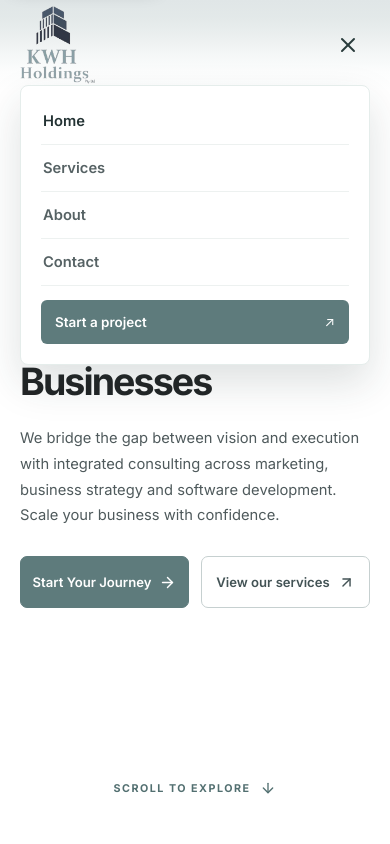
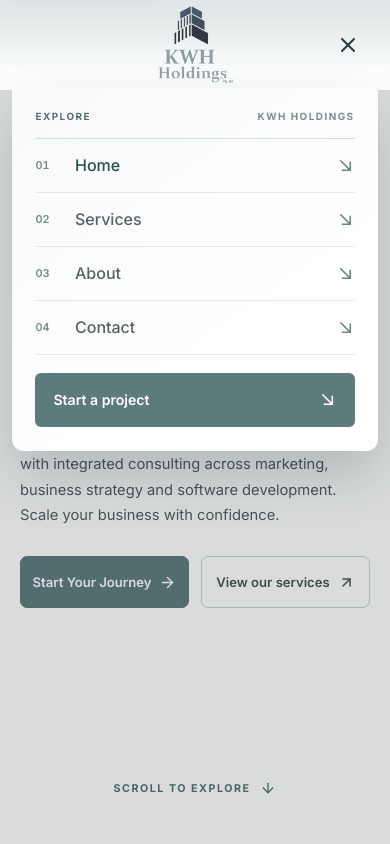
Before and after one commit to Thuso4747/KWH-Holdings, a React (Vite) app: page / in a window 390 px wide. Both pictures are taken after a click on the button "Open navigation menu". Shown: the top 844 px of the page. Built offline with nearby package versions, Linux system fonts and the light colour scheme.

Commit message:
Refine mobile navigation and arrow icons
Co-authored-by: arena-agent <297053741+arena-agent@users.noreply.github.com>

```diff
--- /dev/null
+++ b/src/components/DiagonalArrowIcon.jsx
@@ -0,0 +1,8 @@
+export function DiagonalArrowIcon({ size = '1em', ...props }) {
+  return (
+    <svg xmlns="http://www.w3.org/2000/svg" width={size} height={size} viewBox="0 0 24 24" aria-hidden="true" focusable="false" {...props}>
+      <path d="M0 0h24v24H0z" fill="none" />
+      <path fill="none" stroke="currentColor" strokeLinecap="round" strokeLinejoin="round" strokeWidth="2" d="M18 18L6 6m2 12h10V8" />
+    </svg>
+  );
+}
--- a/src/components/Header.jsx
+++ b/src/components/Header.jsx
@@ -2,6 +2,7 @@ import { useEffect, useLayoutEffect, useRef, useState } from 'react';
 import { Link, useLocation } from 'react-router-dom';
 import { X } from 'lucide-react';
 import Logo from './Logo';
+import { DiagonalArrowIcon } from './DiagonalArrowIcon';
 import { MenuIcon } from './MenuIcon';
 import { useServiceHeader } from './useServiceHeader';
 
@@ -172,8 +173,8 @@ export default function Header() {
     }
   }
 
-  function renderNavigationLinks() {
-    return items.map((item) => (
+  function renderNavigationLinks(menuDetails = false) {
+    return items.map((item, index) => (
       <Link
         key={item.label}
         to={item.to}
@@ -181,7 +182,9 @@ export default function Header() {
         aria-current={isActive(item.label) ? 'page' : undefined}
         onClick={() => setMenuOpen(false)}
       >
-        {item.label}
+        {menuDetails && <span className="navigation-menu__index" aria-hidden="true">0{index + 1}</span>}
+        <span className={menuDetails ? 'navigation-menu__label' : undefined}>{item.label}</span>
+        {menuDetails && <DiagonalArrowIcon className="navigation-menu__arrow" size={19} />}
       </Link>
     ));
   }
@@ -203,6 +206,7 @@ export default function Header() {
         </button>
       )}
       {isServiceMenuOpen && <div className="service-menu-backdrop" aria-hidden="true" onClick={closeServiceNavigation} />}
+      {!isServicePage && menuOpen && <div className="standard-menu-backdrop" aria-hidden="true" />}
       <header
         id="site-header"
         ref={serviceHeader.headerRef}
@@ -238,8 +242,11 @@ export default function Header() {
             aria-label={isServicePage ? 'Primary navigation' : 'Navigation menu'}
             hidden={!isServicePage && !menuOpen}
           >
-            {renderNavigationLinks()}
-            <Link className="mobile-nav-cta" to="/consultation" onClick={() => setMenuOpen(false)}>Start a project <span aria-hidden="true">↗</span></Link>
+            <div className="navigation-menu__heading" aria-hidden="true"><span>Explore</span><span>KWH Holdings</span></div>
+            {renderNavigationLinks(true)}
+            <Link className="mobile-nav-cta" to="/consultation" onClick={() => setMenuOpen(false)}>
+              <span>Start a project</span><DiagonalArrowIcon size={19} />
+            </Link>
           </nav>
         </div>
       </header>
--- a/src/styles.css
+++ b/src/styles.css
@@ -109,7 +109,8 @@ h1, h2, h3 { line-height: 1.15; letter-spacing: -.035em; }
 .primary-nav > a:not(.mobile-nav-cta)::after { content: ''; position: absolute; left: 0; right: 100%; bottom: 3px; height: 2px; background: #77999a; transition: right .2s ease; }
 .primary-nav > a:hover, .primary-nav > a.is-active { color: #243334; }
 .primary-nav > a:hover::after, .primary-nav > a.is-active::after { right: 0; }
-.menu-toggle, .mobile-nav-cta, .service-menu-backdrop { display: none; }
+.menu-toggle, .mobile-nav-cta, .service-menu-backdrop, .standard-menu-backdrop,
+.navigation-menu__heading, .navigation-menu__index, .navigation-menu__arrow { display: none; }
 
 /* Keep the main links truly centred between the logo and the menu control. */
 .site-header--standard { container-type: inline-size; }
@@ -378,7 +379,8 @@ h1, h2, h3 { line-height: 1.15; letter-spacing: -.035em; }
 .request-details { margin-top: 25px; border: 1px solid #485253; border-radius: 6px; text-align: left; }
 .request-details summary { padding: 13px 16px; color: #e6eded; font-size: .8rem; cursor: pointer; }
 .request-details pre { max-height: 300px; overflow: auto; padding: 0 16px 16px; margin: 0; color: #c2cccc; font: .75rem/1.6 'Inter', sans-serif; white-space: pre-wrap; overflow-wrap: anywhere; }
-.text-button { padding: 0; border: 0; background: transparent; font-size: .8rem; font-weight: 600; }
+.text-button { display: inline-flex; align-items: center; gap: 8px; padding: 0; border: 0; background: transparent; font-size: .8rem; font-weight: 600; }
+.text-button svg { flex: none; }
 .text-button--light { margin-top: 24px; color: #bfd2d1; }
 .text-button:hover { text-decoration: underline; }
 .consultation-info-grid { display: grid; grid-template-columns: repeat(2, minmax(0, 1fr)); gap: 20px; margin-top: 20px; }
@@ -404,8 +406,8 @@ h1, h2, h3 { line-height: 1.15; letter-spacing: -.035em; }
 .consultation-department-grid a { position: relative; display: flex; flex-direction: column; align-items: center; min-width: 0; padding: 0 12px; text-align: center; }
 .consultation-department-grid h3 { margin-bottom: 12px; color: #5e7b7c; font-size: 1rem; overflow-wrap: anywhere; }
 .consultation-department-grid p { margin-bottom: 8px; color: #566266; font-size: .8rem; line-height: 1.6; overflow-wrap: anywhere; }
-.department-arrow { display: inline-block; margin-top: auto; color: #6c8d8e; transition: transform .2s; }
-.consultation-department-grid a:hover .department-arrow { transform: translateX(3px); }
+.department-arrow { display: block; flex: none; margin-top: auto; color: #6c8d8e; transition: transform .2s; }
+.consultation-department-grid a:hover .department-arrow, .consultation-department-grid a:focus-visible .department-arrow { transform: translate(3px, 3px); }
 
 /* Footer and simple pages */
 .site-footer { padding: 76px 0 28px; background: #242627; color: #fff; }
@@ -432,6 +434,11 @@ h1, h2, h3 { line-height: 1.15; letter-spacing: -.035em; }
 .not-found { min-height: 500px; display: flex; align-items: center; text-align: center; }
 .not-found .button { margin-top: 20px; }
 
+@keyframes mobile-menu-enter {
+  from { opacity: 0; transform: translateY(-8px); }
+  to { opacity: 1; transform: translateY(0); }
+}
+
 @media (max-width: 1100px) {
   .about-values { grid-template-columns: minmax(0, 1fr); gap: 28px; }
 }
@@ -445,54 +452,147 @@ h1, h2, h3 { line-height: 1.15; letter-spacing: -.035em; }
   .container { width: min(100% - 40px, var(--container)); }
   .section { padding-block: 76px; }
   .header-inner { gap: 20px; }
-  .site-header--standard .header-inner { display: flex; gap: 20px; }
-  .site-header--standard .primary-nav--dropdown { top: calc(100% - 5px); left: 20px; right: 20px; width: auto; max-height: calc(100vh - 100px); max-height: calc(100dvh - 100px); }
+  /* Equal outer columns keep the logo centred in the viewport, not between controls. */
+  .site-header--standard .header-inner { display: grid; grid-template-columns: minmax(0, 1fr) auto minmax(0, 1fr); gap: 0; }
+  .site-header--standard .header-brand { grid-column: 2; grid-row: 1; justify-self: center; }
+  .site-header--standard .menu-toggle { grid-column: 3; grid-row: 1; }
+  .site-header--standard .primary-nav--inline { display: none; }
   .brand { width: 75px; }
   .service-nav-trigger { top: 16px; right: 20px; }
   .menu-toggle { display: grid; place-items: center; width: 44px; height: 44px; padding: 0; border: 0; background: transparent; color: #293b3b; }
-  .primary-nav { position: absolute; top: calc(100% - 5px); left: 20px; right: 20px; display: none; align-items: stretch; gap: 0; margin: 0; padding: 12px 20px 20px; border: 1px solid #e5edeb; border-radius: 10px; background: #fff; box-shadow: 0 18px 40px rgba(35,52,53,.15); }
+
+  .standard-menu-backdrop { display: block; position: fixed; z-index: 19; inset: 0; background: rgba(25, 37, 37, .16); pointer-events: none; }
+  .primary-nav { position: absolute; top: calc(100% - 5px); left: 20px; right: 20px; display: none; align-items: stretch; gap: 0; margin: 0; padding: 12px 20px 20px; background: #fff; }
   .primary-nav.is-open { display: flex; flex-direction: column; }
-  .primary-nav > a:not(.mobile-nav-cta) { padding: 14px 2px; border-bottom: 1px solid #edf1f0; font-size: .92rem; }
   .primary-nav > a:not(.mobile-nav-cta)::after { display: none; }
-  .primary-nav .mobile-nav-cta { display: flex; justify-content: space-between; margin-top: 14px; padding: 14px; border-radius: 6px; background: #5e7b7c; color: #fff; font-size: .84rem; font-weight: 600; }
+  .site-header--standard .primary-nav--dropdown {
+    top: calc(100% - 2px);
+    left: 12px;
+    right: 12px;
+    width: auto;
+    max-height: calc(100vh - var(--header-min-height) - 12px);
+    max-height: calc(100dvh - var(--header-min-height) - 12px);
+    padding: 22px clamp(20px, 6vw, 28px) 24px;
+    border: 0;
+    border-radius: 4px 4px 12px 12px;
+    background: linear-gradient(145deg, #f8faf9, #fff 70%);
+    box-shadow: 0 24px 55px rgba(22, 38, 38, .2);
+  }
+  .site-header--standard .primary-nav--dropdown.is-open { animation: mobile-menu-enter .24s ease-out both; }
+  .navigation-menu__heading {
+    display: flex;
+    justify-content: space-between;
+    flex-wrap: wrap;
+    gap: 4px 16px;
+    padding-bottom: 14px;
+    border-bottom: 1px solid #d7e2e0;
+    color: #536f70;
+    font-size: .62rem;
+    font-weight: 700;
+    letter-spacing: .15em;
+    line-height: 1.4;
+    text-transform: uppercase;
+  }
+  .navigation-menu__heading span:last-child { color: #788e8e; }
+  .primary-nav.is-open .navigation-menu__index, .primary-nav.is-open .navigation-menu__arrow { display: block; flex: none; }
+  .navigation-menu__index { width: 1.6rem; color: #718989; font-size: .68rem; font-weight: 600; font-variant-numeric: tabular-nums; }
+  .navigation-menu__label { flex: 1; min-width: 0; overflow-wrap: anywhere; }
+  .navigation-menu__arrow { color: #688485; transition: transform .2s ease; }
+  .primary-nav.is-open > a:hover .navigation-menu__arrow, .primary-nav.is-open > a:focus-visible .navigation-menu__arrow { transform: translate(2px, 2px); }
+  .site-header--standard .primary-nav--dropdown > a:not(.mobile-nav-cta) {
+    display: flex;
+    align-items: center;
+    gap: 14px;
+    min-height: 54px;
+    padding: 13px 0;
+    border-bottom: 1px solid #e2eae9;
+    font-size: 1rem;
+    font-weight: 500;
+    line-height: 1.35;
+  }
+  .site-header--standard .primary-nav--dropdown > a.is-active { color: #294c4d; }
+  .site-header--standard .primary-nav--dropdown .mobile-nav-cta {
+    display: flex;
+    align-items: center;
+    justify-content: space-between;
+    gap: 16px;
+    min-height: 54px;
+    margin-top: 18px;
+    padding: 15px 18px;
+    border-radius: 6px;
+    background: #5e7b7c;
+    color: #fff;
+    font-size: .88rem;
+    line-height: 1.3;
+    font-weight: 600;
+  }
+  .primary-nav .mobile-nav-cta svg { flex: none; }
+  .site-header--standard .primary-nav--dropdown .mobile-nav-cta:hover { background: #4c696a; }
 
-  .service-menu-backdrop { display: block; position: fixed; z-index: 19; inset: 0; background: rgba(18, 29, 30, .52); }
+  .service-menu-backdrop { display: block; position: fixed; z-index: 19; inset: 0; background: linear-gradient(180deg, rgba(18, 29, 30, .86), rgba(18, 29, 30, .74)); }
   .site-header--service .header-inner { min-height: 76px; justify-content: flex-end; }
   .site-header--service .menu-toggle { color: #fff; filter: drop-shadow(0 0 1px #000) drop-shadow(0 0 1px #000); }
   .site-header--service.is-over-light .menu-toggle:not([aria-expanded='true']) { color: #203839; filter: drop-shadow(0 0 1px #fff) drop-shadow(0 0 1px #fff); }
   .site-header--service .menu-toggle:focus-visible { outline: 2px solid #fff; outline-offset: 2px; box-shadow: 0 0 0 5px #1e2929; }
   .site-header--service .primary-nav {
     top: 68px;
-    align-items: center;
+    align-items: stretch;
     max-height: calc(100vh - 76px);
     max-height: calc(100dvh - 76px);
     overflow-y: auto;
     overscroll-behavior: contain;
     margin: 0;
-    padding: 12px 0 20px;
+    padding: 18px 0 24px;
     border: 0;
     background: transparent;
     box-shadow: none;
   }
+  .site-header--service .navigation-menu__heading { color: #d2e5e2; border-color: rgba(232, 247, 245, .38); text-shadow: 0 1px 2px #000; }
+  .site-header--service .navigation-menu__heading span:last-child,
+  .site-header--service .navigation-menu__index,
+  .site-header--service .navigation-menu__arrow { color: #d2e5e2; }
   .site-header--service .primary-nav.is-open > a:not(.mobile-nav-cta),
   .site-header--service.is-over-light .primary-nav.is-open > a:not(.mobile-nav-cta) {
-    padding: 13px 16px;
-    border: 0;
+    display: flex;
+    align-items: center;
+    gap: 14px;
+    min-height: 54px;
+    padding: 13px 0;
+    border-bottom: 1px solid rgba(232, 247, 245, .25);
     color: #fff;
+    font-size: 1rem;
+    font-weight: 500;
+    line-height: 1.35;
     text-shadow: 0 1px 2px #000, 0 0 7px rgba(0, 0, 0, .8);
   }
   .site-header--service .primary-nav > a:not(.mobile-nav-cta)::after {
     display: block;
-    left: 16px;
-    right: calc(100% - 16px);
-    bottom: 5px;
+    left: 0;
+    right: 100%;
+    bottom: -1px;
     background: #d0ebe8;
     box-shadow: 0 1px 3px #111;
   }
   .site-header--service .primary-nav > a:hover::after,
-  .site-header--service .primary-nav > a.is-active::after { right: 16px; }
+  .site-header--service .primary-nav > a.is-active::after { right: 0; }
   .site-header--service.is-over-light .primary-nav.is-open > a:not(.mobile-nav-cta)::after { background: #d0ebe8; box-shadow: 0 1px 3px #111; }
-  .site-header--service .primary-nav .mobile-nav-cta { display: inline-flex; gap: 22px; border: 1px solid rgba(255, 255, 255, .7); background: transparent; text-shadow: 0 1px 2px #000; }
+  .site-header--service .primary-nav .mobile-nav-cta {
+    display: flex;
+    align-items: center;
+    justify-content: space-between;
+    gap: 16px;
+    min-height: 54px;
+    margin-top: 18px;
+    padding: 15px 18px;
+    border: 1px solid rgba(255, 255, 255, .7);
+    border-radius: 6px;
+    background: transparent;
+    color: #fff;
+    font-size: .88rem;
+    font-weight: 600;
+    line-height: 1.3;
+    text-shadow: 0 1px 2px #000;
+  }
   .service-hero__inner, .service-offerings > .container, .service-why > .container, .service-cta > .container, .site-footer > .container { transition: opacity .2s ease; }
   body.service-menu-open main > section > .container, body.service-menu-open .site-footer > .container { opacity: 0; }
 
@@ -579,7 +679,7 @@ h1, h2, h3 { line-height: 1.15; letter-spacing: -.035em; }
 }
 @media (prefers-reduced-motion: reduce) {
   *, *::before, *::after { scroll-behavior: auto !important; animation-duration: .01ms !important; animation-iteration-count: 1 !important; transition-duration: .01ms !important; }
-  .department-card__link:hover svg, .department-card__link:focus-visible svg, .offering-card__toggle[aria-expanded='false']:hover svg, .offering-card__toggle[aria-expanded='false']:focus-visible svg, .home-visual__links a:hover svg, .home-hero__scroll:hover svg, .home-hero__scroll:focus-visible svg, .consultation-department-grid a:hover .department-arrow { transform: none; }
+  .department-card__link:hover svg, .department-card__link:focus-visible svg, .offering-card__toggle[aria-expanded='false']:hover svg, .offering-card__toggle[aria-expanded='false']:focus-visible svg, .home-visual__links a:hover svg, .home-hero__scroll:hover svg, .home-hero__scroll:focus-visible svg, .consultation-department-grid a:hover .department-arrow, .consultation-department-grid a:focus-visible .department-arrow, .primary-nav.is-open > a:hover .navigation-menu__arrow, .primary-nav.is-open > a:focus-visible .navigation-menu__arrow { transform: none; }
   /* The menu's SVG animations are SMIL, not CSS animations. */
   .menu-icon path { stroke-dasharray: none !important; stroke-dashoffset: 0 !important; }
 }
```
Also changed, not shown: src/pages/ConsultationPage.jsx (+5 -8 lines), 2 other files (tests, documents, lock files or other folders).
